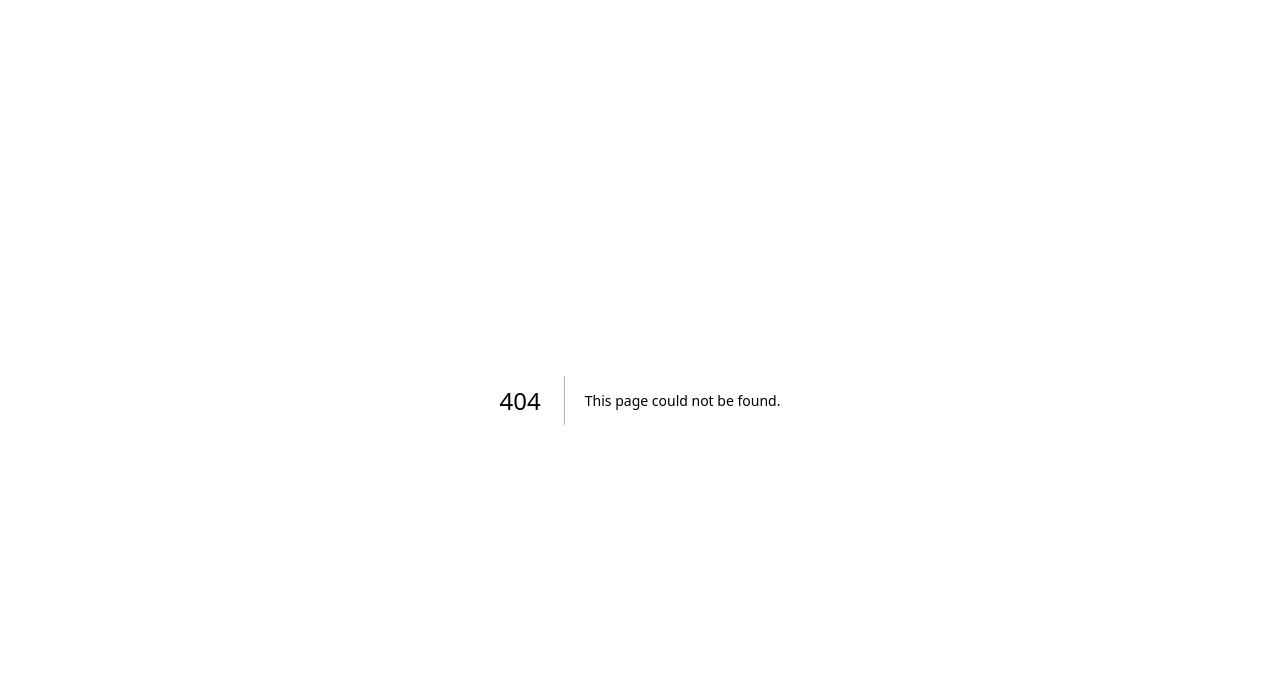
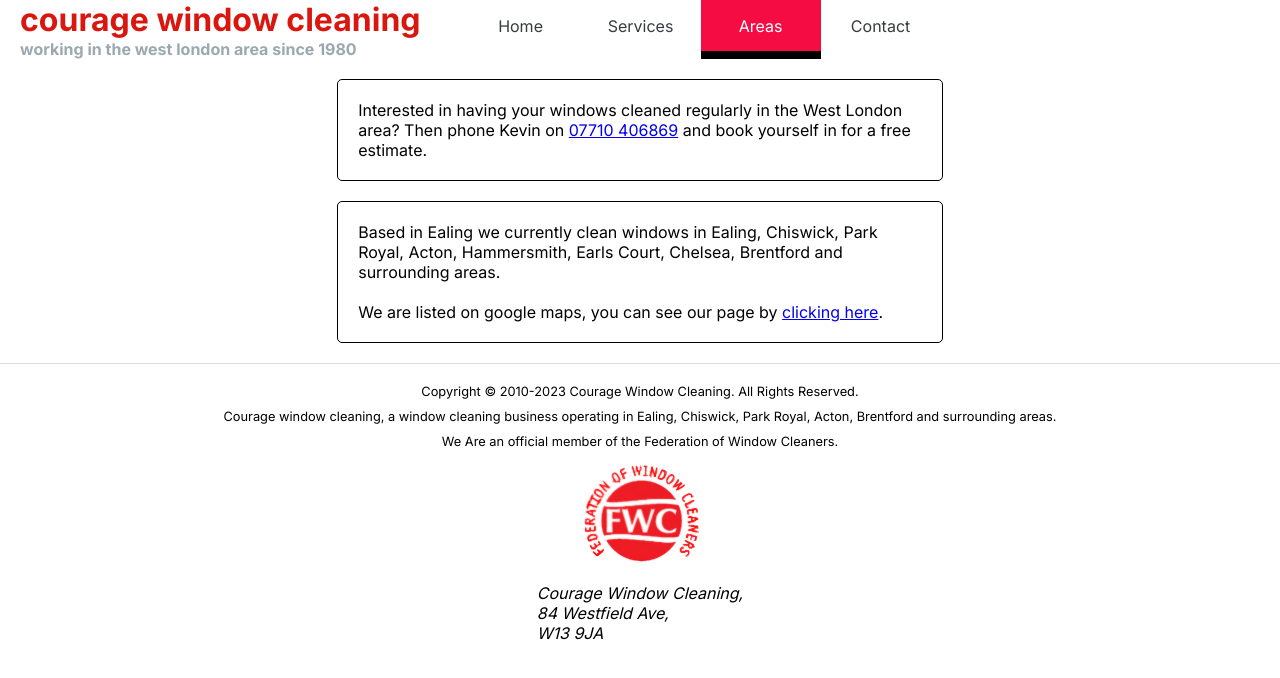
Before and after one commit to JohnFarrellDev/courage-cleaning-services, a Next.js app: page /areas in a window 1280 px wide. Before the commit this address had no page. Shown: the top 678 px of the page. Built offline with nearby package versions, Linux system fonts and the light colour scheme.

Commit message:
add areas page

```diff
--- a/Components/Navigation.module.css
+++ b/Components/Navigation.module.css
@@ -32,6 +32,7 @@
   height: 100%;
   min-width: 120px;
   margin: auto 0;
+  border-bottom: 8px solid white;
 }
 
 .navigation li a {
--- /dev/null
+++ b/pages/areas.tsx
@@ -0,0 +1,47 @@
+import Head from "next/head";
+import Image from "next/image";
+import { Inter } from "next/font/google";
+import styles from "@/styles/Home.module.css";
+import { Navigation } from "../Components/Navigation";
+import { Box } from "../Components/Box";
+import { Footer } from "../Components/Footer";
+
+const inter = Inter({ subsets: ["latin"] });
+
+export default function Home() {
+  return (
+    <>
+      <Head>
+        <title>Courage Cleaning Services</title>
+        <meta name="description" content="Generated by create next app" />
+        <meta name="viewport" content="width=device-width, initial-scale=1" />
+      </Head>
+      <Navigation activePage="areas" />
+      <main className={`${inter.className} ${styles.main}`}>
+        <Box>
+          <p>
+            Interested in having your windows cleaned regularly in the West
+            London area? Then phone Kevin on{" "}
+            <a href="tel:+447710406869">07710 406869</a> and book yourself in
+            for a free estimate.
+          </p>
+        </Box>
+        <Box>
+          <p>
+            Based in Ealing we currently clean windows in Ealing, Chiswick, Park
+            Royal, Acton, Hammersmith, Earls Court, Chelsea, Brentford and
+            surrounding areas.
+          </p>
+          <p>
+            We are listed on google maps, you can see our page by{" "}
+            <a href="https://maps.app.goo.gl/FPa4muzB2NHB1PL39">
+              clicking here
+            </a>
+            .
+          </p>
+        </Box>
+      </main>
+      <Footer />
+    </>
+  );
+}
```
